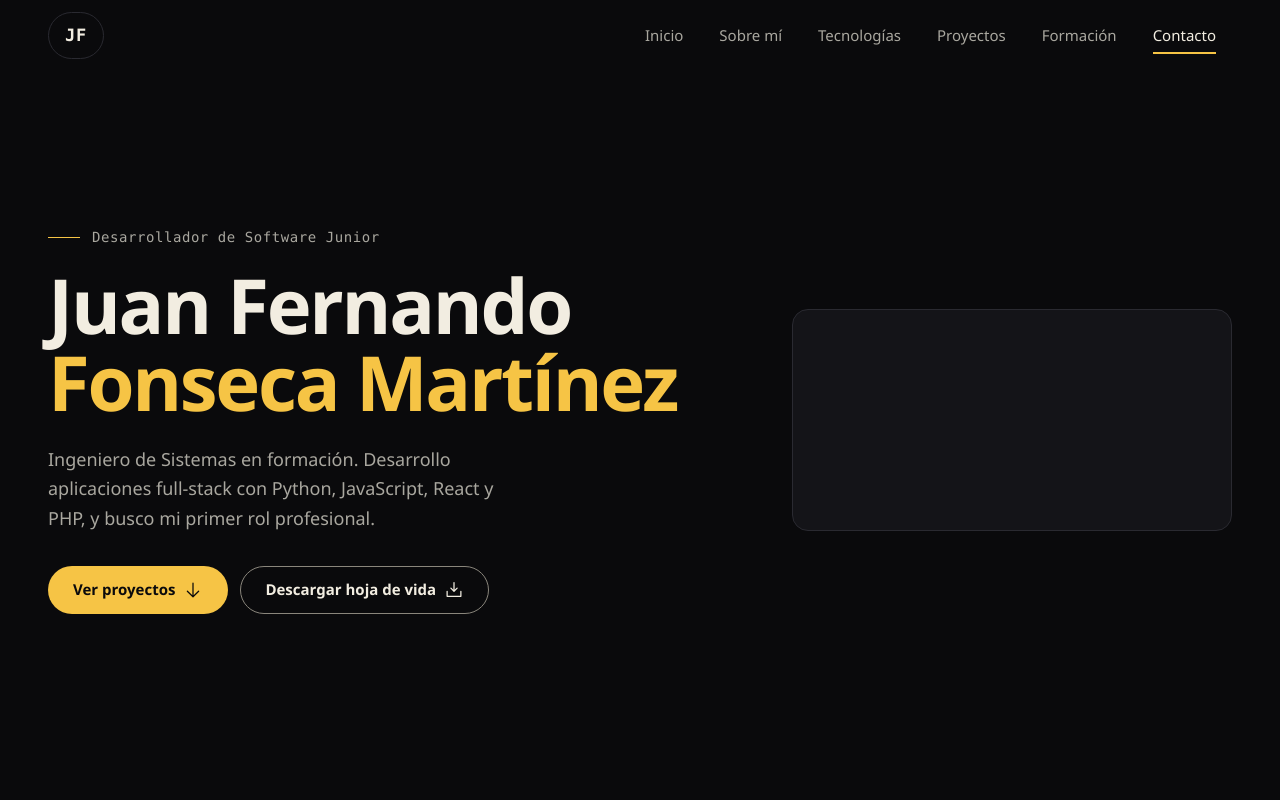
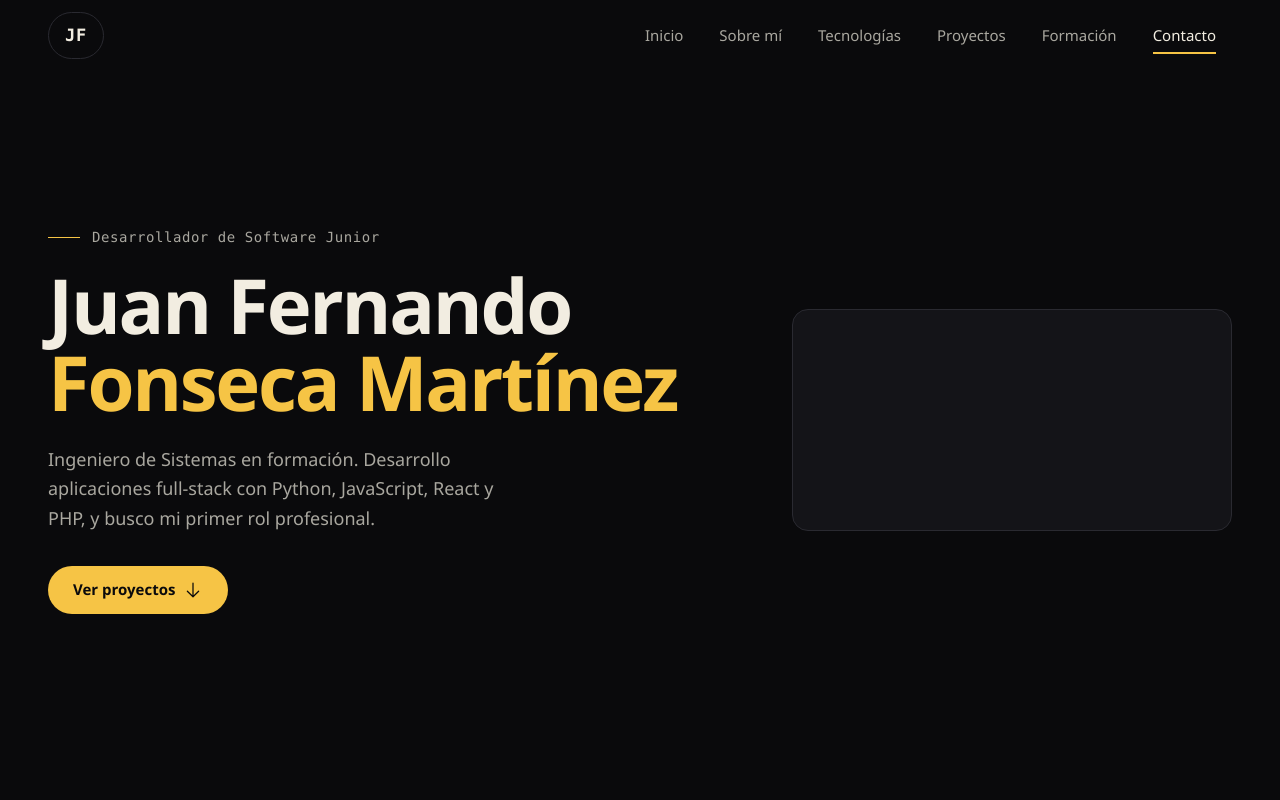
Before and after one commit to IngFonseca/portfolio-juan-fonseca, a React (Vite) app: page / in a window 1280 px wide. Shown: the top 800 px of the page. Built offline with nearby package versions, Linux system fonts and the light colour scheme.

Commit message:
feat: Add Instagram, certificate links and CV dowload with case-sensitive asset check

```diff
--- a/src/data/education.js
+++ b/src/data/education.js
@@ -15,18 +15,18 @@
     id: 'copnia-etica',
     title: 'Cátedra de Ética Profesional',
     issuer: 'Consejo Profesional Nacional de Ingeniería (COPNIA)',
-    url: null,
+    url: "https://drive.google.com/file/d/1F0MFijEjJB2BocGycdn44ULcgyf98KLr/view?usp=sharing",
   },
   {
     id: 'sena-php',
     title: 'Desarrollo Web con PHP',
     issuer: 'Servicio Nacional de Aprendizaje (SENA)',
-    url: null,
+    url: "https://drive.google.com/file/d/1-nafJKYwNToiE65uCwUvkC7KslYELxLB/view?usp=sharing",
   },
   {
     id: 'cursa-react',
     title: 'React JS',
     issuer: 'Cursa',
-    url: null,
+    url: "https://drive.google.com/file/d/125brECS3KeYplvXy6AwlmYqS_9lN5VcM/view?usp=sharing",
   },
 ]
--- a/src/data/profile.js
+++ b/src/data/profile.js
@@ -18,9 +18,7 @@
     linkedin:
       'https://www.linkedin.com/in/ing-juan-fernando-fonseca-mart%C3%ADnez',
     github: 'https://github.com/IngFonseca',
-    // PENDIENTE: pega aquí tu URL de Instagram (por ejemplo, 'https://www.instagram.com/tu_usuario').
-    // Mientras sea null, el enlace no aparece en el sitio.
-    instagram: null,
+    instagram: "https://www.instagram.com/fonseca_18_/",
   },
 
   cv: {
--- a/src/sections/Hero.jsx
+++ b/src/sections/Hero.jsx
@@ -67,16 +67,6 @@
             >
               Ver proyectos
             </Button>
-            {profile.cv && (
-              <Button
-                variant="secondary"
-                href={profile.cv.file}
-                download={profile.cv.downloadName}
-                icon={<DownloadSimple size={20} aria-hidden="true" />}
-              >
-                Descargar hoja de vida
-              </Button>
-            )}
           </div>
         </div>
 
```
